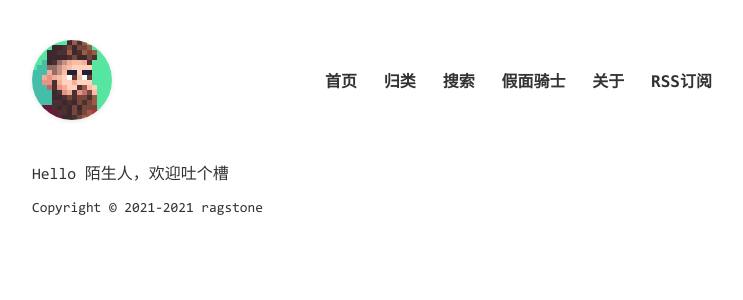
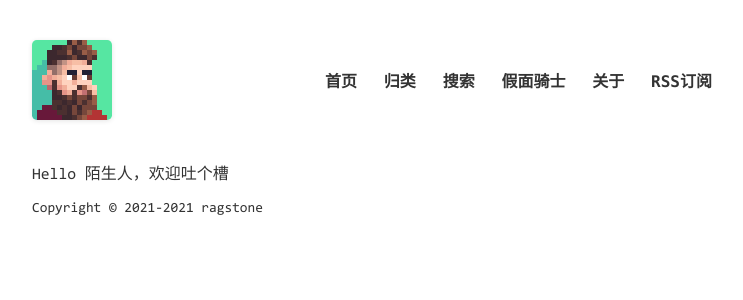
Before and after one commit to ragstone/infoyun, a Jekyll site: the page built from pages/about.md, in a window 1280 px wide. Shown: the top 300 px of the page, without its empty margins (268-1011 px from the left). Built offline with Jekyll 4.4.1, drawn with Linux system fonts in a browser that asks for light colours.

Commit message:
Update common.css

```diff
--- a/static/css/common.css
+++ b/static/css/common.css
@@ -114,7 +114,7 @@ input:-webkit-autofill {
   width: 80px;
   height: 80px;
   cursor: pointer;
-  border-radius: 50%;
+  border-radius: 0.3em;
   flex-shrink: 0;
   margin-right: 10px;
   user-select: none;
```
